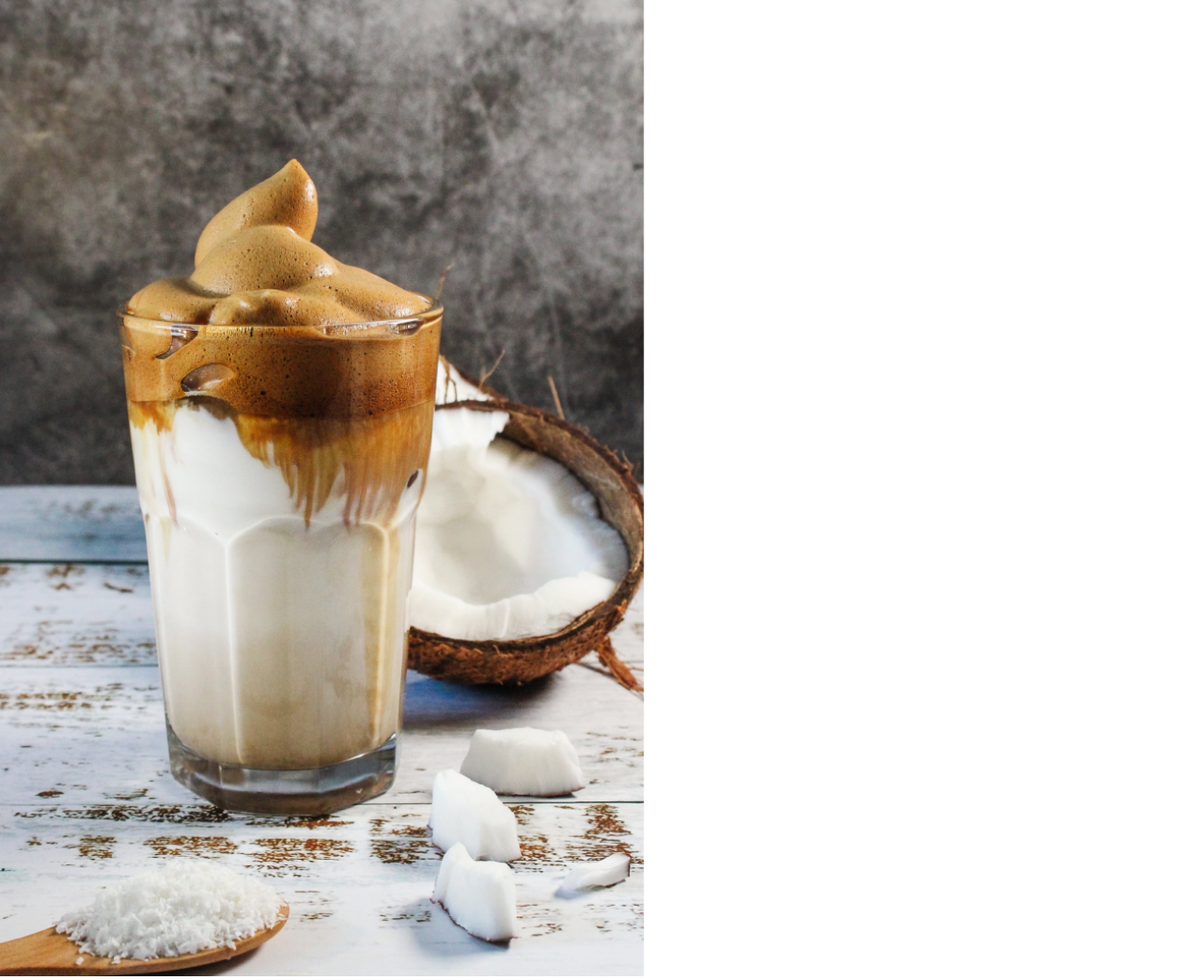
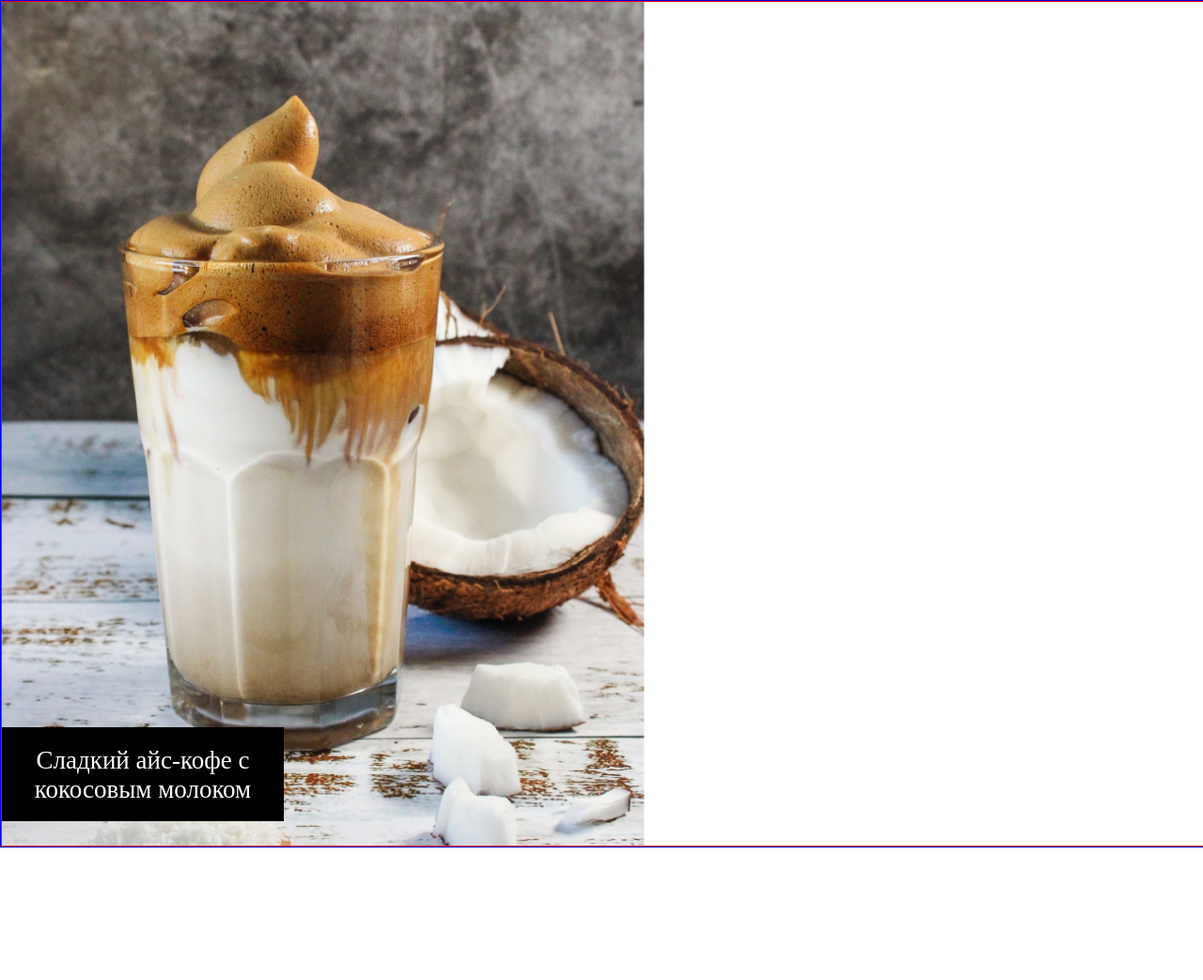
Before and after one commit to rifatshaykhov/JavaScript_rep, a plain HTML site: page index.html in a window 1280 px wide. Shown: the top 1043 px of the page at 94% size. After the commit the page ends 904 px from the top, so only its background shows below. Drawn offline with Linux system fonts and the light colour scheme.

Commit message:
Добавлен нижний блок текста

```diff
--- a/index.css
+++ b/index.css
@@ -6,6 +6,13 @@
 
 body {
     width: 1600px;
+    border: 1px solid blue;
+}
+
+.container {
+    position: relative;
+    border: 1px solid red;
+    height: 900px;
 }
 
 .container img {
@@ -13,3 +20,18 @@ body {
     height: 100%;
     object-fit: cover;
 }
+
+.ice-coffee {
+    display: flex;
+    position: relative;
+    bottom: 130px;
+    color: white;
+    background-color: black;
+    font-size: 27px;
+    width: 300px;
+    height: 100px;
+    padding: 20px;
+    text-align: center;
+    z-index: 1;
+    font-family: 'Times New Roman', Times, serif;
+}
--- a/index.html
+++ b/index.html
@@ -8,6 +8,7 @@
 <body>
   <div class="container">
     <img src="images/image.png"/>
+    <div class="ice-coffee">Сладкий айс-кофе с кокосовым молоком</div>
   </div>
 </body>
 </html>
```
